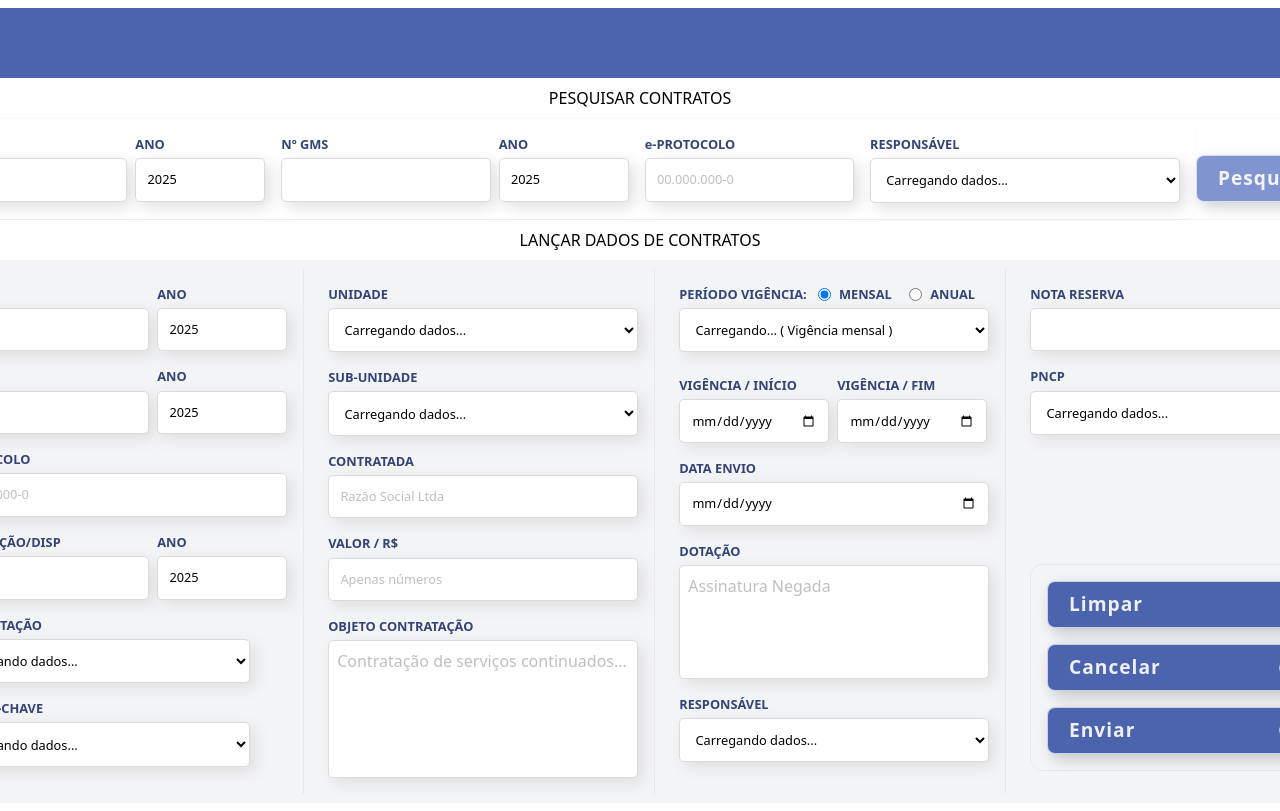
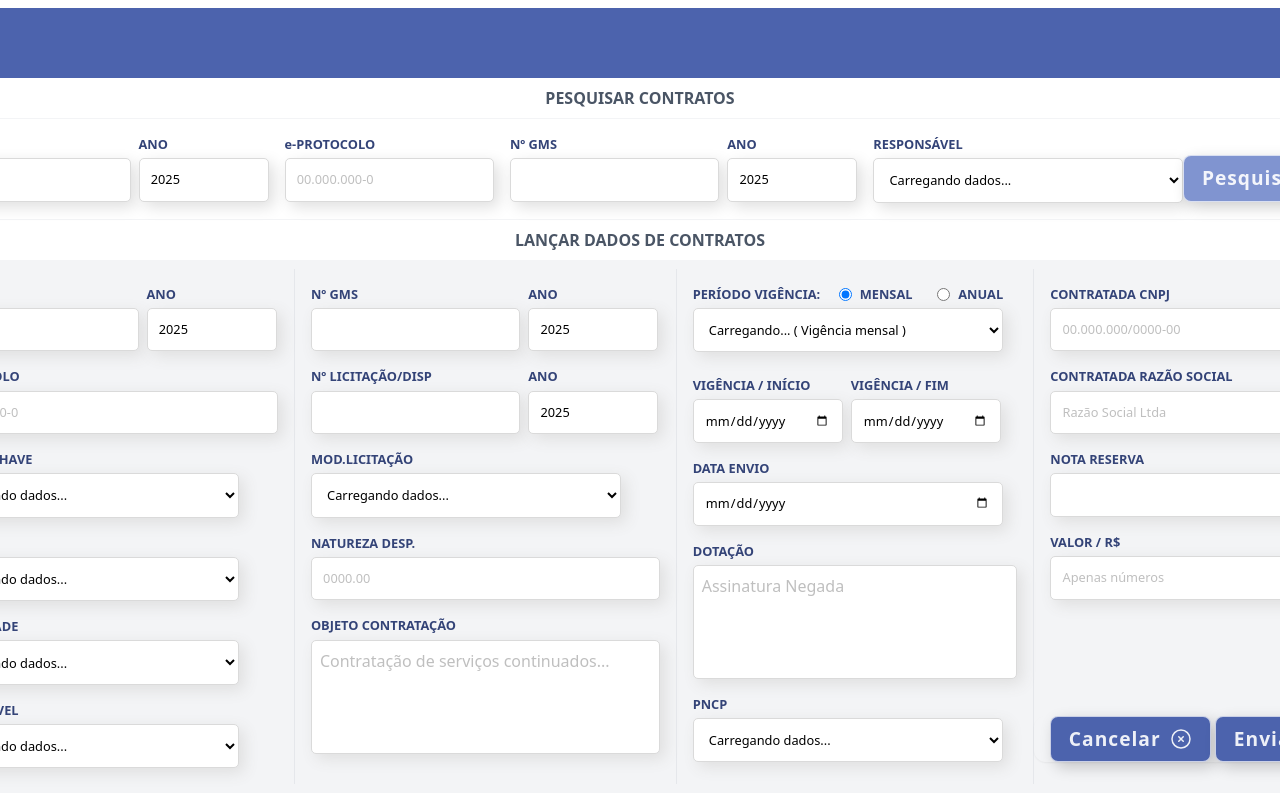
Before and after one commit to ledsonvanini/html-contratos, a plain HTML site: page index.html in a window 1280 px wide. Shown: the top 811 px of the page. Drawn offline with nearby package versions, Linux system fonts and the light colour scheme.

Commit message:
Feat: Added CNPJ and Razão Social

```diff
--- a/index.html
+++ b/index.html
@@ -44,7 +44,7 @@
         border-radius: 8px;
         border: 1px solid rgba(255, 255, 255, 0.7);
         box-shadow: 5px 5px 15px rgba(0, 0, 0, 0.2);
-        padding: 0.5rem 1.3rem;
+        padding: 0.5rem 1.1rem;
         color: rgba(255, 255, 255, 0.9);
         font-weight: 600;
         font-size: 1.2rem;
@@ -135,7 +135,7 @@
     </style>
   </head>
   <body class="flex justify-center">
-    <div class="flex flex-col py-2 gap-2">
+    <div class="flex flex-col py-2 gap-2  px-0">
       <div class="form-top-menu flex w-full items-center justify-between">
         <img
           class="logo"
@@ -166,45 +166,23 @@
       </div>
       <!-- PESQUISAR CONTRATOS -->
       <div class="flex w-full justify-center">
-        <p class="p-input">PESQUISAR CONTRATOS</p>
+        <p class="p-input font-semibold text-gray-600">PESQUISAR CONTRATOS</p>
       </div>
       <div
-        class="flex items-center w-full bg-white border-1 border-gray-100 rounded-xl"
+        class="flex items-center p-4 w-full border-1  border-gray-100 rounded-xl"
       >
-        <div class="flex w-full justify-between gap-4 p-4 shadow-xs rounded-xl">
+        <div class="flex w-full gap-4 rounded-xl">
           <div class="flex gap-2">
             <div class="flex flex-col gap-1">
               <label for="num_sesp" class="active label-input">Nº SESP</label>
-              <input type="number" id="num_sesp" name="num_sesp" required />
+              <input type="number" id="num_sesp_search" name="num_sesp_search" required />
             </div>
             <div class="flex flex-col gap-1 w-[130px]">
-              <label for="ano_num_sesp" class="active label-input">ANO</label>
+              <label for="ano_num_sesp_search" class="active label-input">ANO</label>
               <input
                 type="number"
-                id="ano_num_sesp"
-                name="ano_num_sesp"
-                value="2025"
-                required
-              />
-            </div>
-          </div>
-          <div class="flex gap-2">
-            <div class="flex flex-col gap-1">
-              <label for="num_gms" class="active label-input">Nº GMS</label>
-              <input
-                type="number"
-                id="num_gms"
-                name="num_gms"
-                min="0"
-                required
-              />
-            </div>
-            <div class="flex flex-col gap-1 w-[130px]">
-              <label for="ano_num_gms" class="active label-input">ANO</label>
-              <input
-                type="number"
-                id="ano_num_gms"
-                name="ano_num_gms"
+                id="ano_num_ses_search"
+                name="ano_num_sesp_search"
                 value="2025"
                 required
               />
@@ -212,22 +190,46 @@
           </div>
 
           <div class="flex flex-col gap-1">
-            <label for="e_protocolo" class="active label-input"
+            <label for="e_protocolo_search" class="active label-input"
               >e-PROTOCOLO</label
             >
             <input
               type="text"
-              id="e_protocolo"
-              name="e_protocolo"
+              id="e_protocolo_search"
+              name="e_protocolo_search"
               placeholder="00.000.000-0"
               required
             />
           </div>
+
+          <div class="flex gap-2">
             <div class="flex flex-col gap-1">
-            <label for="opt_responsavel" class="active label-input"
+              <label for="num_gms_search" class="active label-input">Nº GMS</label>
+              <input
+                type="number"
+                id="num_gms_search"
+                name="num_gms_search"
+                min="0"
+                required
+              />
+            </div>
+            <div class="flex flex-col gap-1 w-[130px]">
+              <label for="ano_num_gms_search" class="active label-input">ANO</label>
+              <input
+                type="number"
+                id="ano_num_gms_search"
+                name="ano_num_gms_search"
+                value="2025"
+                required
+              />
+            </div>
+          </div>
+
+          <div class="flex flex-col gap-1">
+            <label for="opt_responsavel_search" class="active label-input"
               >RESPONSÁVEL</label
             >
-            <select id="opt_responsavel">
+            <select id="opt_responsavel_search">
               <option>Carregando dados...</option>
             </select>
           </div>
@@ -253,18 +255,22 @@
           </svg>
         </div>
       </div>
+
       <div class="flex w-full justify-center">
-        <p class="p-input">LANÇAR DADOS DE CONTRATOS</p>
+        <p class="p-input font-semibold text-gray-600">LANÇAR DADOS DE CONTRATOS</p>
       </div>
+      <!-- BLOCO FORMULARIO LANÇAR DADOS -->
       <div
         class="flex flex-col p-0 justify-center border-1 border-gray-100 bg-gray-100 rounded-xl"
       >
         <form
           id="form_contratos"
-          class="rounded-xl p-2 flex justify-center gap-2"
+          class="rounded-xl p-2 flex justify-center"
         >
           <!-- FORM COL INPUT 1 -->
-          <div class="flex flex-col p-4 border-r-1 border-gray-200 gap-4">
+          <div
+            class="flex flex-col p-4 border-r-1 border-gray-200 gap-4 w-full"
+          >
             <div class="flex gap-2">
               <div class="flex flex-col gap-1">
                 <label for="num_sesp" class="active label-input">Nº SESP</label>
@@ -287,6 +293,59 @@
                 />
               </div>
             </div>
+
+            <div class="flex flex-col gap-1">
+              <label for="e_protocolo" class="active label-input"
+                >e-PROTOCOLO</label
+              >
+              <input
+                type="text"
+                id="e_protocolo"
+                name="e_protocolo"
+                placeholder="00.000.000-0"
+                required
+              />
+            </div>
+
+            <div class="flex flex-col gap-1">
+              <label for="opt_palavra-chave" class="active label-input"
+                >PALAVRA-CHAVE</label
+              >
+              <select id="opt_palavra_chave">
+                <option>Carregando dados...</option>
+              </select>
+            </div>
+
+            <div class="flex flex-col gap-1">
+              <label for="opt_unidade" class="active label-input"
+                >UNIDADE</label
+              >
+              <select id="opt_unidade">
+                <option>Carregando dados...</option>
+              </select>
+            </div>
+            <div class="flex flex-col gap-1">
+              <label for="opt_subunidade" class="active label-input"
+                >SUB-UNIDADE</label
+              >
+              <select id="opt_subunidade">
+                <option>Carregando dados...</option>
+              </select>
+            </div>
+
+            <div class="flex flex-col gap-1">
+              <label for="opt_responsavel" class="active label-input"
+                >RESPONSÁVEL</label
+              >
+              <select id="opt_responsavel">
+                <option>Carregando dados...</option>
+              </select>
+            </div>
+          </div>
+
+          <div
+            class="flex flex-col p-4 border-r-1 border-gray-200 gap-4 w-full"
+          >
             <div class="flex gap-2">
               <div class="flex flex-col gap-1">
                 <label for="num_gms" class="active label-input">Nº GMS</label>
@@ -308,19 +367,6 @@
                   required
                 />
               </div>
-            </div>
-
-            <div class="flex flex-col gap-1">
-              <label for="e_protocolo" class="active label-input"
-                >e-PROTOCOLO</label
-              >
-              <input
-                type="text"
-                id="e_protocolo"
-                name="e_protocolo"
-                placeholder="00.000.000-0"
-                required
-              />
             </div>
 
             <div class="flex gap-2">
@@ -360,53 +406,15 @@
             </div>
 
             <div class="flex flex-col gap-1">
-              <label for="opt_palavra-chave" class="active label-input"
-                >PALAVRA-CHAVE</label
-              >
-              <select id="opt_palavra_chave">
-                <option>Carregando dados...</option>
-              </select>
-            </div>
-          </div>
-
-          <div class="flex flex-col p-4 border-r-1 border-gray-200 gap-4">
-            <div class="flex flex-col gap-1">
-              <label for="opt_unidade" class="active label-input"
-                >UNIDADE</label
-              >
-              <select id="opt_unidade">
-                <option>Carregando dados...</option>
-              </select>
-            </div>
-            <div class="flex flex-col gap-1">
-              <label for="opt_subunidade" class="active label-input"
-                >SUB-UNIDADE</label
-              >
-              <select id="opt_subunidade">
-                <option>Carregando dados...</option>
-              </select>
-            </div>
-
-            <div class="flex flex-col gap-1">
-              <label for="contratada" class="active label-input"
-                >CONTRATADA</label
+              <label for="natureza_desp" class="active label-input"
+                >NATUREZA DESP.</label
               >
               <input
                 type="text"
-                id="contratada"
-                name="contratada"
-                placeholder="Razão Social Ltda"
-                required
-              />
-            </div>
-            <div class="flex flex-col gap-1">
-              <label for="valor" class="active label-input">VALOR / R$</label>
-              <input
-                type="number"
-                id="valor"
-                name="valor"
+                id="natureza_desp"
+                name="natureza_desp"
                 min="0"
-                placeholder="Apenas números"
+                placeholder="0000.00"
                 required
               />
             </div>
@@ -418,7 +426,7 @@
               <textarea
                 id="obj_contratacao"
                 name="obj_contratacao"
-                rows="5"
+                rows="4"
                 cols="30"
                 required
                 placeholder="Contratação de serviços continuados..."
@@ -426,7 +434,7 @@
             </div>
           </div>
 
-          <div class="flex flex-col gap-4 border-r-1 border-gray-200">
+          <div class="flex flex-col gap-4 border-r-1 border-gray-200 w-full">
             <div class="flex flex-col p-4 gap-4">
               <div class="flex flex-col gap-1">
                 <div class="flex items-center justify-between gap-1">
@@ -528,20 +536,42 @@
                   placeholder="Assinatura Negada"
                 ></textarea>
               </div>
-
               <div class="flex flex-col gap-1">
-                <label for="opt_responsavel" class="active label-input"
-                  >RESPONSÁVEL</label
-                >
-                <select id="opt_responsavel">
+                <label for="opt_pncp" class="active label-input">PNCP</label>
+                <select id="opt_pncp">
                   <option>Carregando dados...</option>
                 </select>
               </div>
             </div>
           </div>
+          <div class="flex flex-col gap-0  ">
+            <div class="flex flex-col p-4 gap-4 w-[320px]">
+              <div class="flex flex-col gap-1">
+                <label for="cnpj_contratada" class="active label-input"
+                  >CONTRATADA CNPJ</label
+                >
+                <input
+                  type="text"
+                  id="cnpj_contratada"
+                  name="cnpj_contratada"
+                  placeholder="00.000.000/0000-00"
+                  required
+                />
+              </div>
 
-          <div class="flex flex-col gap-4">
-            <div class="flex flex-col p-4 gap-4">
+              <div class="flex flex-col gap-1">
+                <label for="razao_contratada" class="active label-input"
+                  >CONTRATADA RAZÃO SOCIAL</label
+                >
+                <input
+                  type="text"
+                  id="razao_contratada"
+                  name="razao_contratada"
+                  placeholder="Razão Social Ltda"
+                  required
+                />
+              </div>
+
               <div class="flex flex-col gap-1">
                 <label for="nota_reserva" class="active label-input"
                   >NOTA RESERVA</label
@@ -553,17 +583,25 @@
                   required
                 />
               </div>
+
               <div class="flex flex-col gap-1">
-                <label for="opt_pncp" class="active label-input">PNCP</label>
-                <select id="opt_pncp">
-                  <option>Carregando dados...</option>
-                </select>
+                <label for="valor" class="active label-input">VALOR / R$</label>
+                <input
+                  type="number"
+                  id="valor"
+                  name="valor"
+                  min="0"
+                  placeholder="Apenas números"
+                  required
+                />
               </div>
-              <div class="flex flex-col justify-end h-80 gap-3 text-center">
+            </div>
+
+            <div class="flex flex-col justify-end gap-1 text-center">
               <div
-                  class="flex flex-col gap-4 p-4 border-1 border-gray-200 hadow-xs rounded-xl"
+                class="flex gap-1 px-4 mt-25 shadow-xs rounded-xl"
               >
-                  <button
+                <!-- <button
                   class="button button-blue01 flex justify-between items-center gap-3"
                   id="btn_limpar_contratos"
                 >
@@ -582,10 +620,10 @@
                       d="m20.25 7.5-.625 10.632a2.25 2.25 0 0 1-2.247 2.118H6.622a2.25 2.25 0 0 1-2.247-2.118L3.75 7.5m6 4.125 2.25 2.25m0 0 2.25 2.25M12 13.875l2.25-2.25M12 13.875l-2.25 2.25M3.375 7.5h17.25c.621 0 1.125-.504 1.125-1.125v-1.5c0-.621-.504-1.125-1.125-1.125H3.375c-.621 0-1.125.504-1.125 1.125v1.5c0 .621.504 1.125 1.125 1.125Z"
                     />
                   </svg>
-                  </button>
+                </button> -->
 
                 <button
-                    class="button button-blue01 flex justify-between items-center gap-3"
+                  class="button button-blue01 flex justify-between items-center gap-2"
                   id="btn_cancelar_edicao_contratos"
                 >
                   Cancelar
@@ -606,7 +644,7 @@
                 </button>
 
                 <button
-                    class="button button-blue01 flex justify-between items-center gap-3"
+                  class="button button-blue01 flex justify-between items-center gap-2"
                   id="btn_enviar_dados_contratos"
                 >
                   Enviar
@@ -628,10 +666,9 @@
               </div>
             </div>
           </div>
-          </div>
         </form>
       </div>
     </div>
-    <?!= include('script-forms');?>
+    <!-- <?!= include('script-forms');?> -->
   </body>
 </html>
```
Lines whose indentation alone changed are shown as unchanged.
